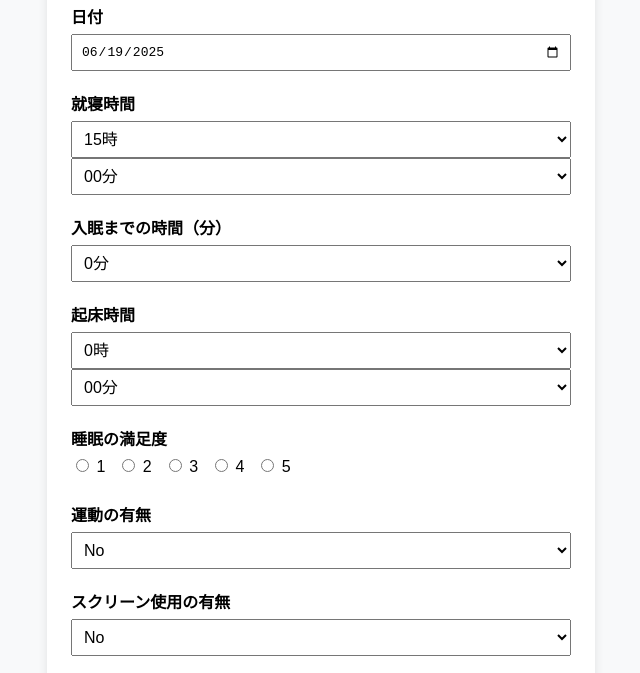
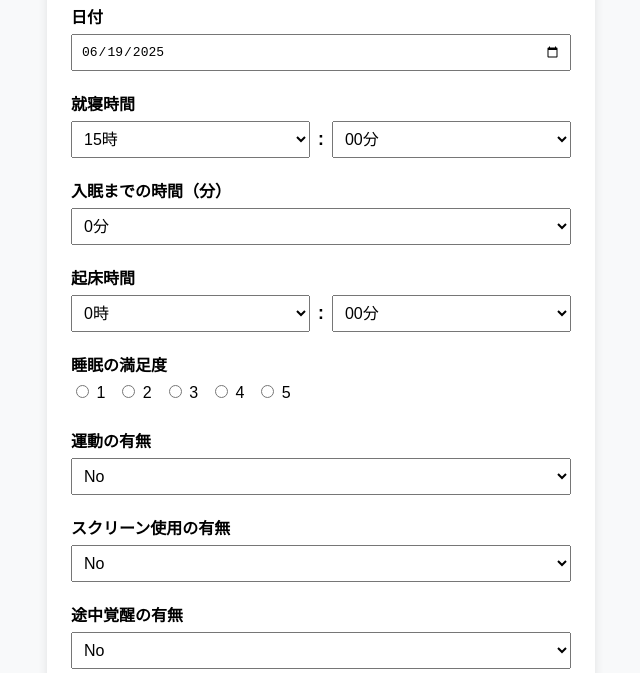
Before and after one commit to t-yama11/MyWebApp, a plain HTML site: page index.html in a window 1280 px wide. Shown: the part 123-796 px from the top of the page, without its empty margins (319-959 px from the left). Drawn offline with Linux system fonts and the light colour scheme.

Commit message:
fix: The hour and minites for bedtime and wake-up time are listed side by side.

```diff
--- a/css/style.css
+++ b/css/style.css
@@ -51,3 +51,15 @@ input[type="date"] {
 .radio-group label {
   font-weight: normal;
 }
+
+.time-row {
+  display: flex;
+  align-items: center;
+  gap: 4px;
+}
+
+.colon-separator {
+  font-weight: bold;
+  font-size: 1.1em;
+  padding: 0 4px;
+}
--- a/index.html
+++ b/index.html
@@ -18,8 +18,11 @@
 
       <div class="form-group">
         <label for="bedtimeHour">就寝時間</label>
-        <select id="bedtimeHour" name="bedtimeHour"></select>
-        <select id="bedtimeMinute" name="bedtimeMinute"></select>
+        <div class="time-row">
+          <select id="bedtimeHour" name="bedtimeHour"></select>
+          <span class="colon-separator">:</span>
+          <select id="bedtimeMinute" name="bedtimeMinute"></select>
+        </div>
       </div>
 
       <div class="form-group">
@@ -29,8 +32,11 @@
 
       <div class="form-group">
         <label for="wakeHour">起床時間</label>
-        <select id="wakeHour" name="wakeHour"></select>
-        <select id="wakeMinute" name="wakeMinute"></select>
+        <div class="time-row">
+          <select id="wakeHour" name="wakeHour"></select>
+          <span class="colon-separator">:</span>
+          <select id="wakeMinute" name="wakeMinute"></select>
+        </div>
       </div>
 
       <div class="form-group">
```
